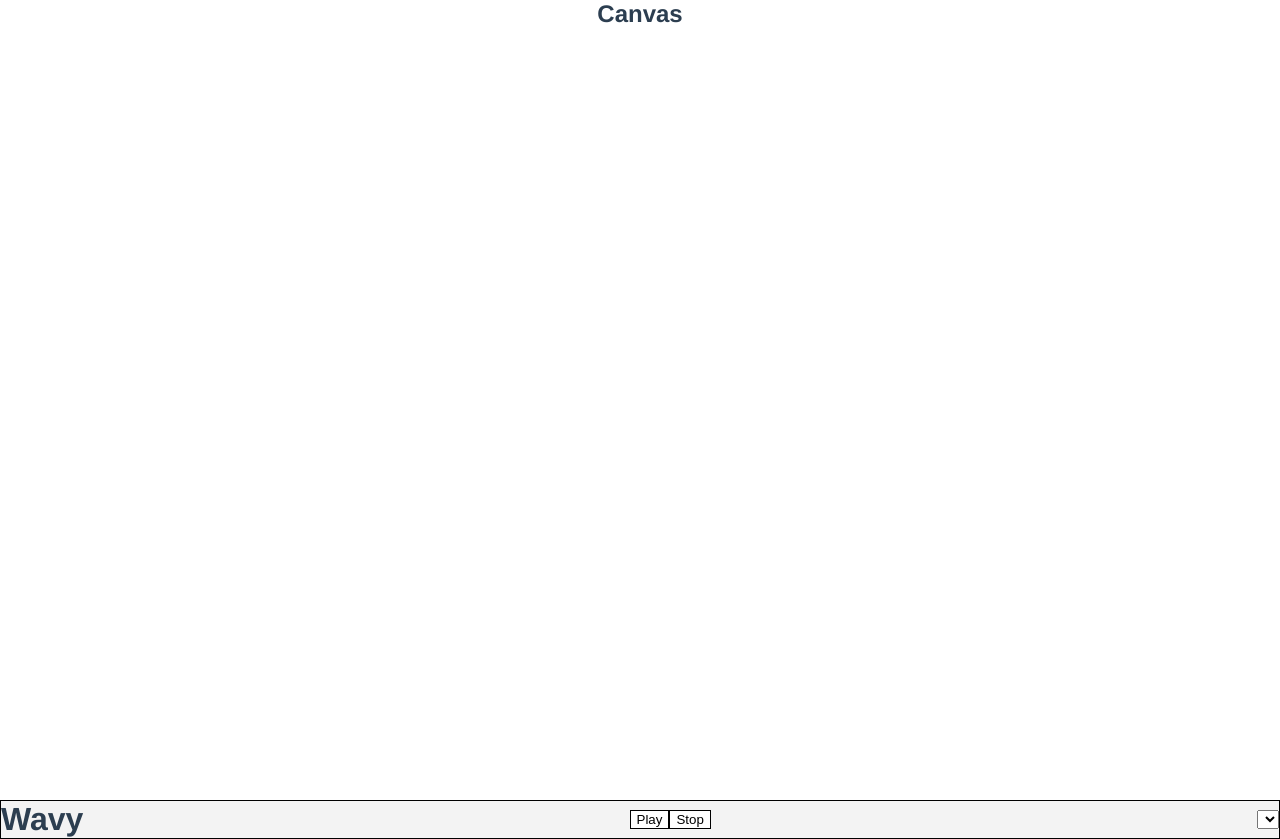
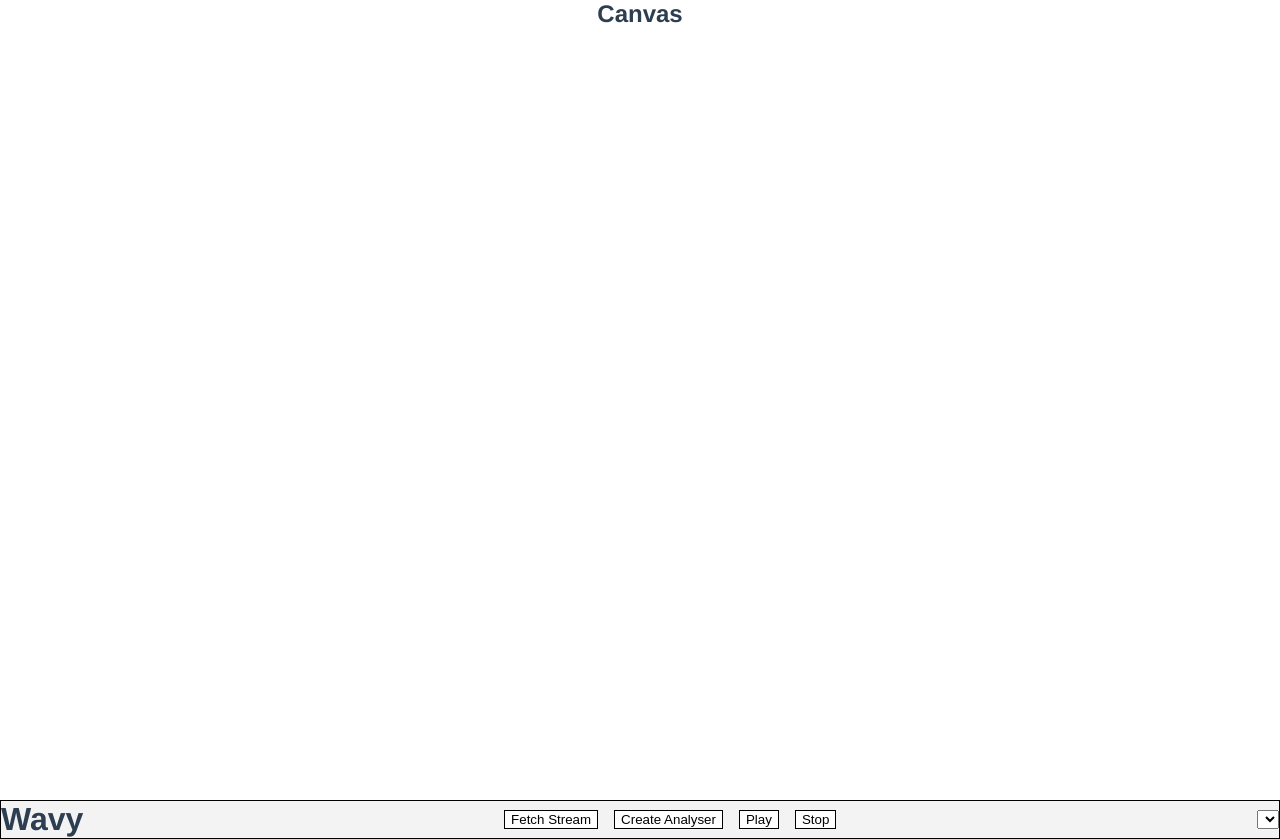
Before and after one commit to kalynbeach/wavy, a Vue app: page / in a window 1280 px wide. Built offline with nearby package versions, Linux system fonts and the light colour scheme.

Commit message:
Build out MediaStream and AnalyserNode methods, update state

```diff
--- a/src/components/Controls.vue
+++ b/src/components/Controls.vue
@@ -2,6 +2,8 @@
   <div class="controls">
     <h1>Wavy</h1>
     <div class="buttons">
+      <button v-on:click="$emit('fetch-stream')" class="button">Fetch Stream</button>
+      <button v-on:click="$emit('create-analyser')" class="button">Create Analyser</button>
       <button class="button">Play</button>
       <button class="button">Stop</button>
     </div>
@@ -52,14 +54,18 @@ export default {
   border: 1px solid black;
 
   .buttons {
+    margin: 0 1rem;
     display: flex;
-    justify-content: space-between;
+    justify-content: space-around;
     align-items: center;
 
     .button {
-
       background-color: white;
       border: 1px solid black;
+
+      &:not(:last-of-type) {
+        margin-right: 1rem;
+      }
     }
   }
 
--- a/src/components/Wavy.vue
+++ b/src/components/Wavy.vue
@@ -1,7 +1,10 @@
 <template>
   <div class="wavy">
     <Canvas />
-    <Controls />
+    <Controls
+      @fetch-stream="getMediaStream"
+      @create-analyser="createAudioAnalyser"
+    />
   </div>
 </template>
 
@@ -10,22 +13,66 @@
 // import { mapActions } from 'vuex'
 import Canvas from './Canvas.vue'
 import Controls from './Controls.vue'
+import { mapState } from 'vuex'
 
 export default {
+
   name: 'Wavy',
+
   components: {
     Canvas,
     Controls
   },
+
+  computed: mapState({
+    context: state => state.audio.context,
+    stream: state => state.audio.stream
+  }),
+
   created: function() {
     this.$store.dispatch('audio/fetchAvailableDevices')
-    // this.getMediaStream()
+    this.$store.dispatch('audio/createAudioContext')
   },
+
+  data: function() {
+    return {
+      analyser: null
+    }
+  },
+
   methods: {
+
     getMediaStream () {
+      console.log('Fetching MediaStream!')
       this.$store.dispatch('audio/fetchMediaStream')
+    },
+
+    createAudioAnalyser() {
+      if (this.context) {
+        this.analyser = this.context.createAnalyser()
+        console.log('Analyser created!')
+      } else {
+        console.error('AudioContext has not yet been created')
+      }
+    },
+
+    captureAnalyserData() {
+      if (this.analyser && this.stream) {
+        const source = this.context.createMediaStreamSource(this.stream)
+        source.connect(this.analyser)
+        this.analyser.connect(this.context.destination)
+      } else {
+        if (this.analyser == null) {
+          console.error('AnalyserNode has not yet been created')
+        }
+        if (this.stream == null) {
+          console.error('MediaStream has not yet been created')
+        }
+      }
     }
+
   }
+
 }
 </script>
 
--- a/src/store/modules/audio.js
+++ b/src/store/modules/audio.js
@@ -4,6 +4,7 @@
 /* eslint-disable no-console */
 
 const state = {
+  context: null,
   stream: null,
   devices: {
     available: [],
@@ -11,7 +12,25 @@ const state = {
   }
 }
 
+
 const actions = {
+
+  createAudioContext({ commit }) {
+    const audioContext = new (window.AudioContext || window.webkitAudioContext)()
+    commit('SET_AUDIO_CONTEXT', audioContext)
+  },
+
+  async fetchMediaStream ({ commit }) {
+    let stream = null
+    const contraints = { audio: true }
+    try {
+      stream = await navigator.mediaDevices.getUserMedia(contraints)
+      commit('SET_MEDIA_STREAM', stream)
+    } catch(err) {
+      console.log('fetchUserMedia ERROR: ', err)
+    }
+  },
+
   fetchAvailableDevices ({ commit }) {
     navigator.mediaDevices.enumerateDevices()
       .then(function(devices) {
@@ -27,32 +46,34 @@ const actions = {
         console.log(err.name + ': ' + err.message)
       })
   },
-  async fetchMediaStream ({ commit }) {
-    let stream = null
-    const contraints = { audio: true }
-    try {
-      stream = await navigator.mediaDevices.getUserMedia(contraints)
-      commit('SET_MEDIA_STREAM', stream)
-    } catch(err) {
-      console.log('fetchUserMedia ERROR: ', err)
-    }
-  },
+
   selectDevice ({ commit }, device) {
     commit('SET_SELECTED_DEVICE', device)
   }
+
 }
 
+
 const mutations = {
+
+  SET_AUDIO_CONTEXT (state, audioContext) {
+    state.context = audioContext
+  },
+
+  SET_MEDIA_STREAM (state, stream) {
+    state.stream = stream
+  },
+
   SET_AVAILABLE_DEVICES (state, devices) {
     state.devices.available = devices
   },
+
   SET_SELECTED_DEVICE (state, device) {
     state.devices.selected = device
-  },
-  SET_MEDIA_STREAM (state, stream) {
-    state.stream = stream
   }
+
 }
+
 
 export default {
   namespaced: true,
```
